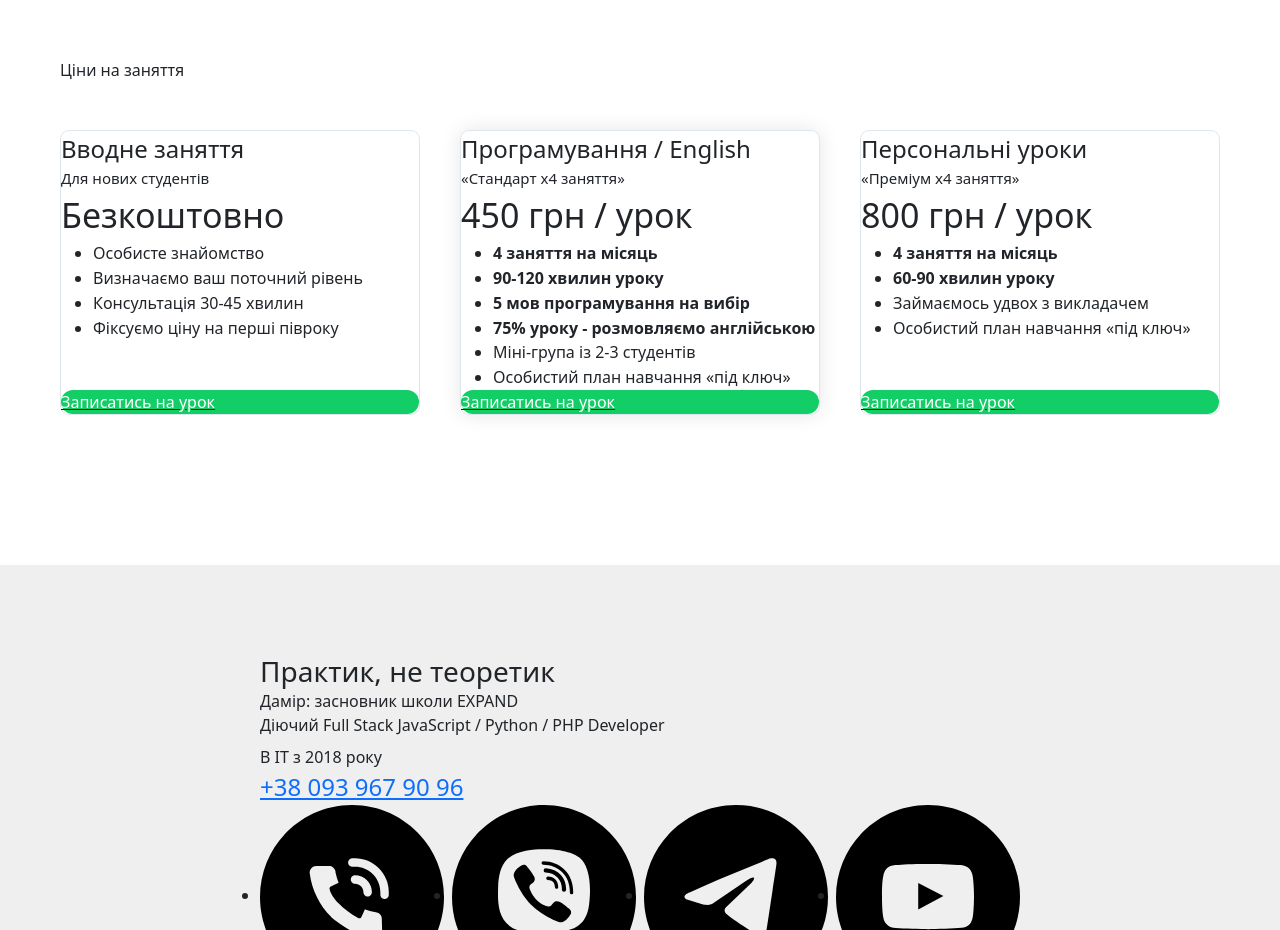
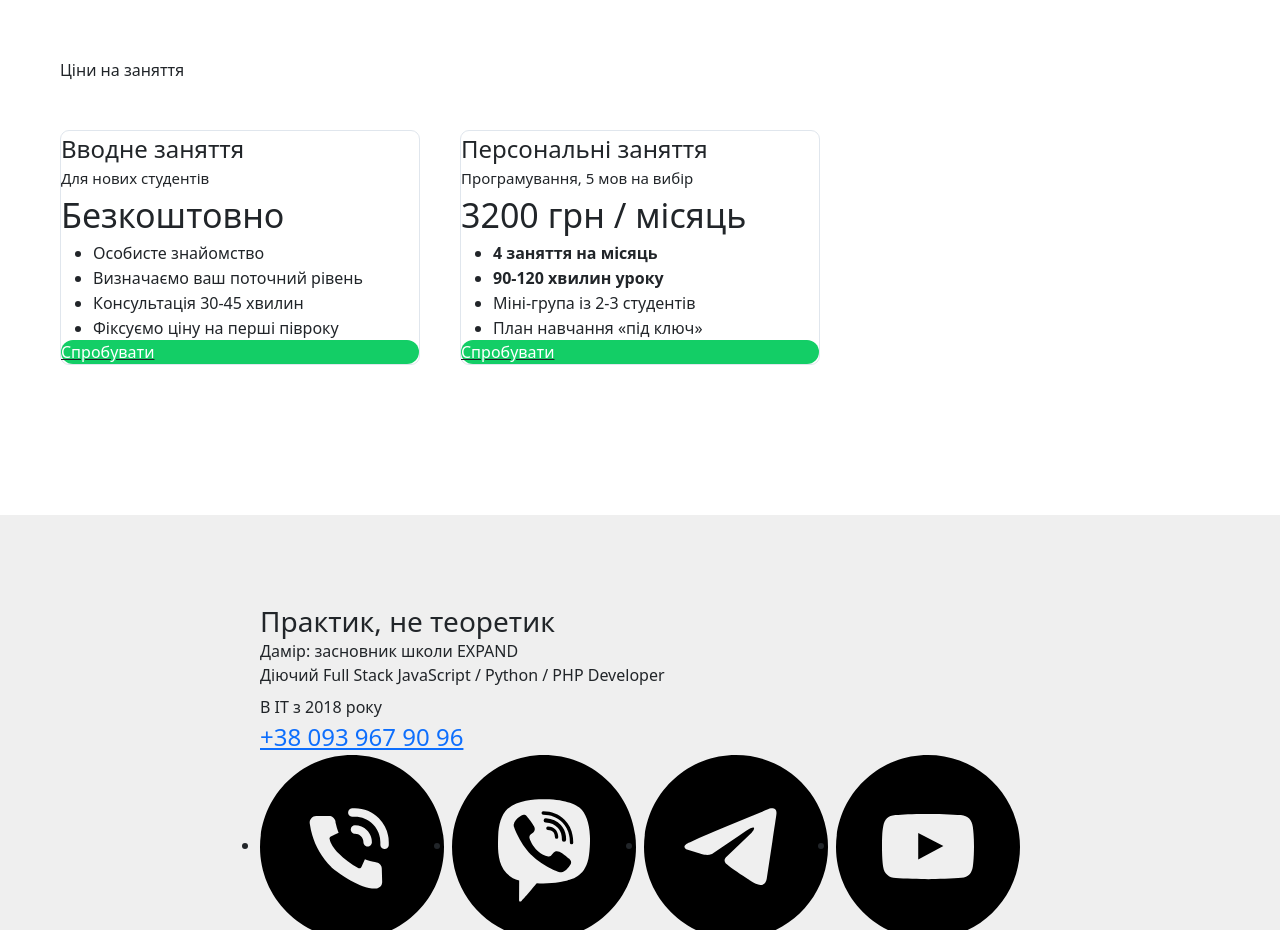
Before and after one commit to Ca-tt/landing, a Vue app: page / in a window 1280 px wide. Shown: the part 7040-7970 px from the top of the page. Built offline with nearby package versions, Linux system fonts and the light colour scheme; no server answers.

Commit message:
update plan

```diff
--- a/src/components/Plans.vue
+++ b/src/components/Plans.vue
@@ -6,7 +6,7 @@ const plans = {
 }
 
 const firstContact = {
-  text: "Записатись на урок",
+  text: "Спробувати",
   link: "tel:+380939679096",
 }
 
@@ -24,29 +24,14 @@ const groupPlans = [
     id: '2231',
   },
   {
-    oldPrice: 'Програмування / English',
-    title: '«Стандарт х4 заняття»',
-    price: '450 грн / урок',
-    featured: true,
+    oldPrice: 'Персональні заняття',
+    title: 'Програмування, 5 мов на вибір',
+    price: '3200 грн / місяць',
     features: [
       '4 заняття на місяць',
       '90-120 хвилин уроку',
-      '5 мов програмування на вибір',
-      '75% уроку - розмовляємо англійською',
       'Міні-група із 2-3 студентів',
-      'Особистий план навчання «під ключ»',
-    ],
-    id: '1123',
-  },
-  {
-    oldPrice: 'Персональні уроки',
-    title: '«Преміум х4 заняття»',
-    price: '800 грн / урок',
-    features: [
-      '4 заняття на місяць',
-      '60-90 хвилин уроку',
-      'Займаємось удвох з викладачем',
-      'Особистий план навчання «під ключ»',
+      'План навчання «під ключ»',
     ],
     id: '3234',
   },
```
Also changed, not shown: 1 other file (tests, documents, lock files or other folders).
